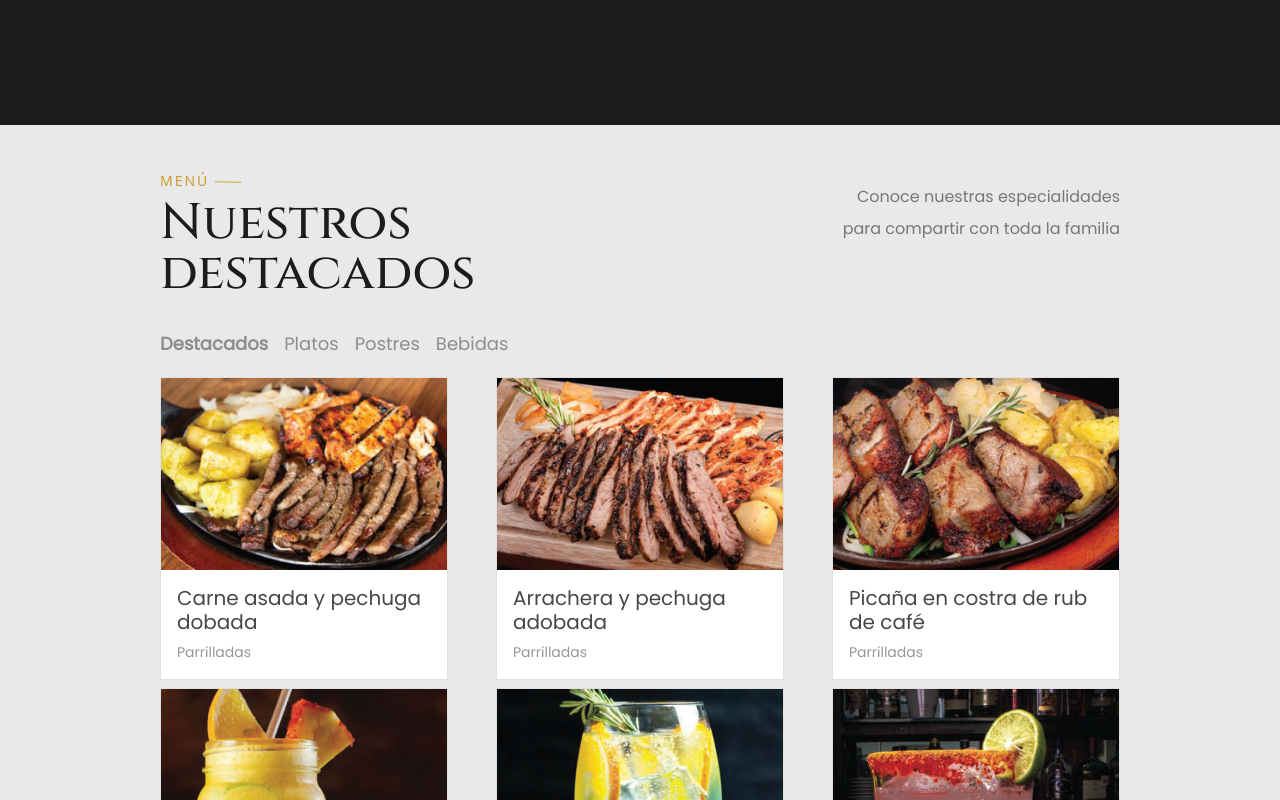
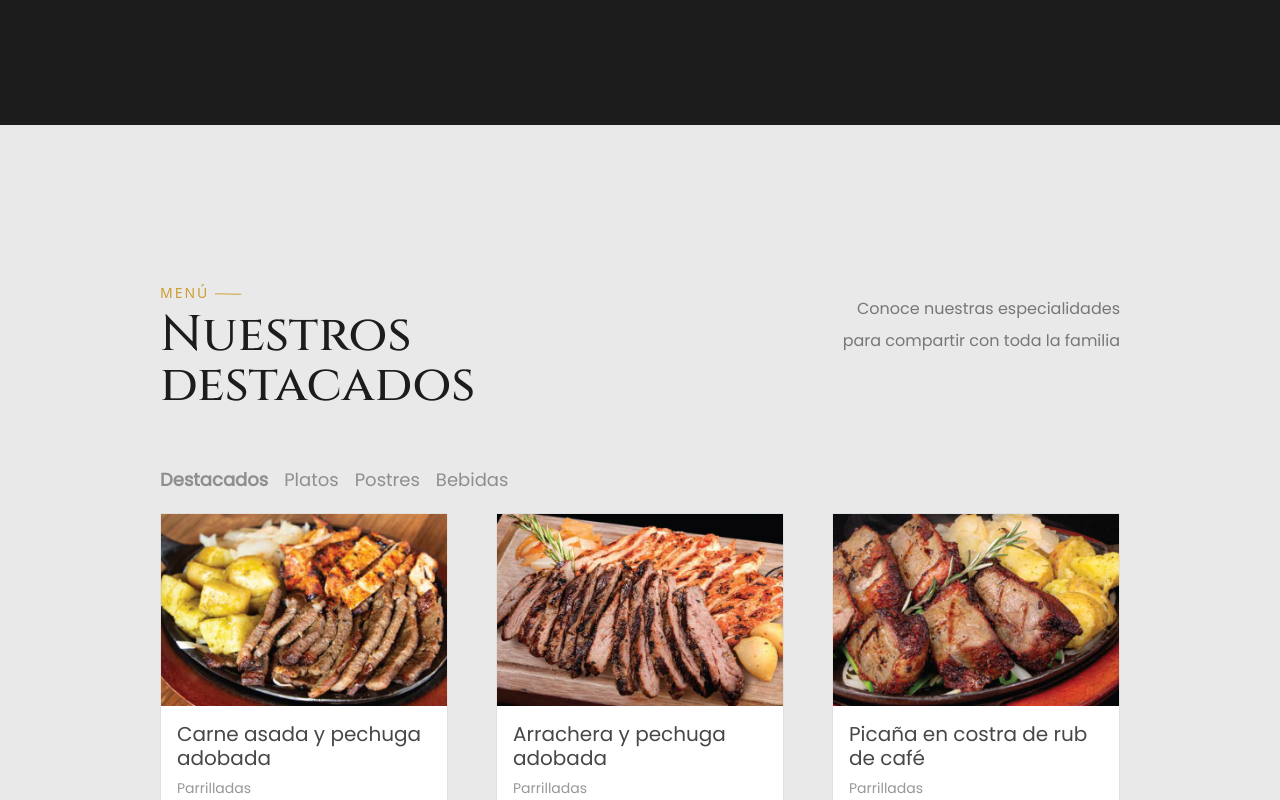
Before and after one commit to maurosanchezmatamoros/the-sound-of-grill, a React (Create React App) app: page / in a window 1280 px wide. Shown: the part 2540-3340 px from the top of the page. Built offline with nearby package versions, Linux system fonts and the light colour scheme; the HTML template or start-up script is replaced by a standard one.

Commit message:
Fixes: menu, footer, modal

```diff
--- a/src/components/Item.js
+++ b/src/components/Item.js
@@ -5,7 +5,7 @@ export const Item = ({item}) => {
 
     return (
         <>
-            <Card style={{ width: '18rem' }} className="item--card flex-column my-1">
+            <Card className="my-1">
                 <Card.Img  src={item.img} alt={item.name}/>
                 <Card.Body>
                     <Card.Title>{item.name}</Card.Title>
--- a/src/components/MenuList.js
+++ b/src/components/MenuList.js
@@ -53,17 +53,17 @@ export const MenuList = ({ category, setCategory }) => {
 
     return(
         <section id='menu'>
-            <Row className="p-4 py-5 px-lg-6 gx-0 justify-content-center">
-                <Row className="menuTextContainer px-3 px-sm-5 px-md-6 px-lg-6 gx-0">
+            <Row className="menuContainer gx-0 justify-content-center">
+                <Row className="menuTextContainer gx-0">
                     <Col md={4} lg={6}>
                         <h4>MENÚ <Line /></h4>
                         {category === 'bebidas'? <h3>Nuestras<br/>{category}</h3> : <h3>Nuestros<br/>{category}</h3>}
                     </Col>
-                    <Col md={4} lg={6} className="text-start text-md-end mb-4">
+                    <Col md={4} lg={6} className="text-start text-md-end">
                         <p> Conoce nuestras especialidades<br/><br/>para compartir con toda la familia</p>
                     </Col>
                 </Row>
-                <div className="menuTabs px-3 px-sm-5 px-md-6 px-lg-6">
+                <div className="menuTabs mt-4">
                     <button onClick={() => setCategory('destacados')}>{category === 'destacados'? <b>Destacados</b> : 'Destacados'}</button>
                     <button onClick={() => setCategory('platos')}>{category === 'platos'? <b>Platos</b> : 'Platos'}</button>
                     <button onClick={() => setCategory('postres')}>{category === 'postres'? <b>Postres</b> : 'Postres'}</button>
@@ -80,6 +80,7 @@ export const MenuList = ({ category, setCategory }) => {
                     )
                 )
                 }
+                <button className="mt-5 descargarMenu">DESCARGAR MENÚ</button>
             </Row>
         </section>
     )
--- a/src/components/Modal.js
+++ b/src/components/Modal.js
@@ -47,7 +47,7 @@ export const ModalReserva = ({isOpen,close}) => {
                                     </Col>
                                     <Col xs={12} md={6}>
                                         <Form.Group className="mb-3" controlId="exampleForm.ControlInput1" md={4}>
-                                            <Form.Label>Personas</Form.Label>
+                                            <Form.Label>Cantidad de Personas</Form.Label>
                                             <Form.Control
                                                 type="number"
                                                 placeholder=""
@@ -76,7 +76,6 @@ export const ModalReserva = ({isOpen,close}) => {
                                                 <option>17:00</option>
                                                 <option>18:00</option>
                                                 <option>19:00</option>
-                                                <option>20:00</option>
                                             </Form.Select>
                                         </Form.Group>
                                     </Col>
@@ -110,7 +109,7 @@ export const ModalReserva = ({isOpen,close}) => {
                             <div >
                                 <h5><MdLocationOn size={18}/> DIRECCIÓN</h5>
                                 <button onClick={() => window.open("https://www.google.com/maps?ll=18.989144,-99.100842&z=15&t=m&hl=es-419&gl=AR&mapclient=embed&cid=4151280849964126201")}>
-                                    <span data-hover="Ir a Maps" className="hovertext">62520, Del Tepozteco 25, Tepoztlán, México..</span>
+                                    <span data-hover="Ir a Maps" className="hovertext">62520, Del Tepozteco 25, Tepoztlán, México.</span>
                                 </button>
                             </div>
                             <div className='mt-4'>
--- a/src/containers/MenuItemList.js
+++ b/src/containers/MenuItemList.js
@@ -1,14 +1,15 @@
 import { Item, Loader } from '../components'
+import { Row, Col } from 'react-bootstrap'
 
 
 const MenuItemList = ({menu}) => {
 
     return (
-                <div className="gridMenu justify-content-start justify-content-md-between px-2 px-sm-5 px-md-6 px-lg-6">
+                <div className="cardContainer justify-content-center justify-content-sm-between gx-0">
                     {
                         menu.length > 0 ?
                             menu.map((card) => (
-                                    <Item item={card} key={card.id}/>
+                                        <Item item={card} key={card.id}/>
                             )) : (
                                 <Loader />
                             )
--- a/src/data/menuItems.js
+++ b/src/data/menuItems.js
@@ -3,7 +3,7 @@ export const menuItems = [
         id: 1,
         category: "platos",
         subcategory: "Parrilladas",
-        name: "Carne asada y pechuga dobada",
+        name: "Carne asada y pechuga adobada",
         price: "$295",
         img: "../assets/images/menu/platos01.png",
         destacados: true,
@@ -47,8 +47,8 @@ export const menuItems = [
     {
         id: 6,
         category: "platos",
-        subcategory: "Diezmillo con queso fundido",
-        name: "Arrachera",
+        subcategory: "Parrilladas",
+        name: "Diezmillo con queso fundido",
         price: "$395",
         img: "../assets/images/menu/platos06.png",
         destacados: false,
--- a/src/styles/Footer.css
+++ b/src/styles/Footer.css
@@ -114,3 +114,41 @@ dt:after {
     opacity: 1;
     visibility: visible;
 }
+
+.footerContainer{
+    padding: 3rem 3rem 1rem 3rem;
+}
+
+.footer-map{
+    padding: 1rem 3rem 1rem 3rem;
+}
+
+@media (min-width: 576px) {
+    .footerContainer{
+        padding: 4rem 4rem 1rem 4rem;
+    }
+
+    .footer-map{
+        padding: 1rem 4rem 1rem 4rem;
+    }
+}
+
+@media (min-width: 769px) {
+    .footerContainer{
+        padding: 5rem 5rem 2rem 5rem;
+    }
+
+    .footer-map{
+        padding: 2rem 5rem 4rem 5rem;
+    }
+}
+
+@media (min-width: 991.98px) {
+    .footerContainer{
+        padding: 10rem 10rem 2rem 10rem;
+    }
+
+    .footer-map{
+        padding: 2rem 10rem 5rem 10rem;
+    }
+}
--- a/src/styles/Item.css
+++ b/src/styles/Item.css
@@ -1,8 +1,3 @@
-.card{
-    font-family: 'Poppins' !important;
-    font-style: normal !important;
-}
-
 .card-title{
     font-size: 20px !important;
     color: #474747;
@@ -13,23 +8,12 @@
     color: #989898;
 }
 
-.item--card{
+.card{
+    font-family: 'Poppins' !important;
+    font-style: normal !important;
     border: 1px solid rgba(0, 0, 0, 0.12) !important;
     border-radius: 0 !important;
-    animation: card-flip 1s;
-}
-
-@keyframes card-flip {
-    0% {
-        transform: rotateX(-180deg);
-        transition: 0.5s;
-
-     }
-    100% {
-        transform: rotateX(0deg) ;
-        transition: 0.5s;
-
-     }
+    width: 20rem;
 }
 
 .card-img {
@@ -38,13 +22,99 @@
     object-fit: cover;
 }
 
-.gridMenu {
+.cardContainer{
     display:flex;
     flex-wrap:wrap;
     border: none;
+    width: 20rem;
 }
 
-.gridMenu::after{
+.cardContainer::after{
     content: '';
-    width: 18em;
+    width: 20rem;
 }
+
+@media (min-width: 576px) {
+    .card{
+        width: 14rem;
+    }
+
+    .cardContainer {
+        width: 100%;
+    }
+}
+
+@media (min-width: 769px) {
+    .card{
+        width: 16rem;
+    }
+
+    .cardContainer {
+        width: 100%;
+    }
+
+    .cardContainer::after{
+        content: '';
+        width: 16rem;
+    }
+}
+
+@media (min-width: 991.98px) {
+    .card{
+        width: 14rem;
+    }
+
+    .cardContainer {
+        width: 100%;
+    }
+
+    .cardContainer::after{
+        content: '';
+        width: 14rem;
+    }
+}
+
+@media (min-width: 1200px) {
+    .card{
+        width: 18rem;
+    }
+
+    .cardContainer {
+        width: 100%;
+    }
+
+    .cardContainer::after{
+        content: '';
+        width: 18rem;
+    }
+}
+
+@media (min-width: 1400px) {
+    .card{
+        width: 22rem;
+    }
+
+    .cardContainer {
+        width: 100%;
+    }
+
+    .cardContainer::after{
+        content: '';
+        width: 22rem;
+    }
+}
+
+@media (min-width: 1600px) {
+    .card{
+        width: 26rem;
+    }
+
+    .cardContainer {
+        width: 100%;
+    }
+
+    .cardContainer::after{
+        content: '';
+        width: 26rem;
+    }
+}
--- a/src/styles/MenuList.css
+++ b/src/styles/MenuList.css
@@ -1,27 +1,12 @@
-@media (min-width: 769px) {
-    .px-md-6{
-    padding-right: 4rem !important;
-    padding-left: 4rem !important;
-    }
-}
-
-@media (min-width: 991.98px) {
-    .px-lg-6{
-    padding-right: 5rem !important;
-    padding-left: 5rem !important;
-    }
-}
-
 section{
     background: #E9E9E9;
 }
 
+.menuContainer{
+    padding: 3rem 3rem;
+}
+
 .menuTextContainer{
-    /* display: grid;
-    grid-template-areas:
-    'title null'
-    'subtitle text'; */
-
     justify-content: space-between;
     width: 100%;
 }
@@ -30,17 +15,13 @@ section{
     color: rgba(204, 157, 47, 1);
     font-size: 14px;
     letter-spacing: 2px;
-    /* display: flex;
-    align-items: center;
-    grid-area: title; */
 }
 
 .menuTextContainer h3{
     font-family: 'Cinzel';
-    font-size: 50px;
+    font-size: 40px;
     color: #1C1C1C;
     margin-bottom: 2rem;
-    /* grid-area: subtitle; */
     line-height: 1;
 }
 
@@ -50,7 +31,6 @@ section{
     font-family: 'Poppins';
     font-size: 16px;
     color: #777777;
-    /* grid-area: text; */
     line-height: 16px;
 }
 
@@ -62,3 +42,41 @@ section{
     margin: 0 1rem 1rem 0;
     font-family: 'Poppins';
 }
+
+.descargarMenu{
+    background-color: #CC9D2F;
+    color: #FFF;
+    font-size: 16px;
+    width: 163px;
+    height: 40px;
+    border: none;
+    letter-spacing: 0.08em;
+}
+
+.descargarMenu:hover{
+    opacity: 0.8;
+}
+
+@media (min-width: 576px) {
+    .menuContainer{
+        padding: 4rem 4rem;
+    }
+}
+
+@media (min-width: 769px) {
+    .menuTextContainer h3{
+        font-size: 50px;
+    }
+    .menuContainer{
+        padding: 5rem 5rem;
+    }
+}
+
+@media (min-width: 991.98px) {
+    .menuTextContainer h3{
+        font-size: 50px;
+    }
+    .menuContainer{
+        padding: 10rem 10rem;
+    }
+}
```
Also changed, not shown: src/components/Footer.js (+7 -7 lines).
